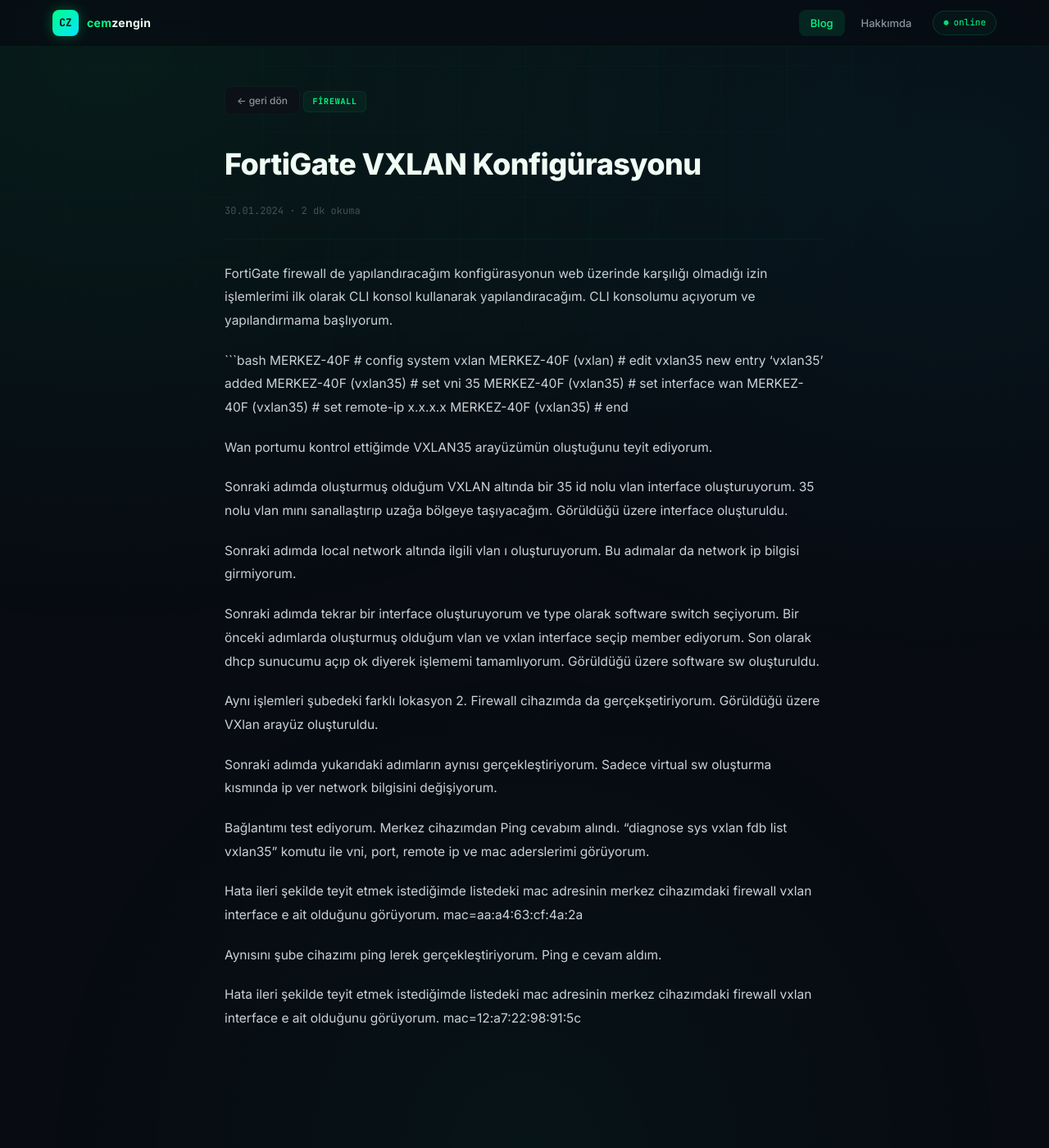
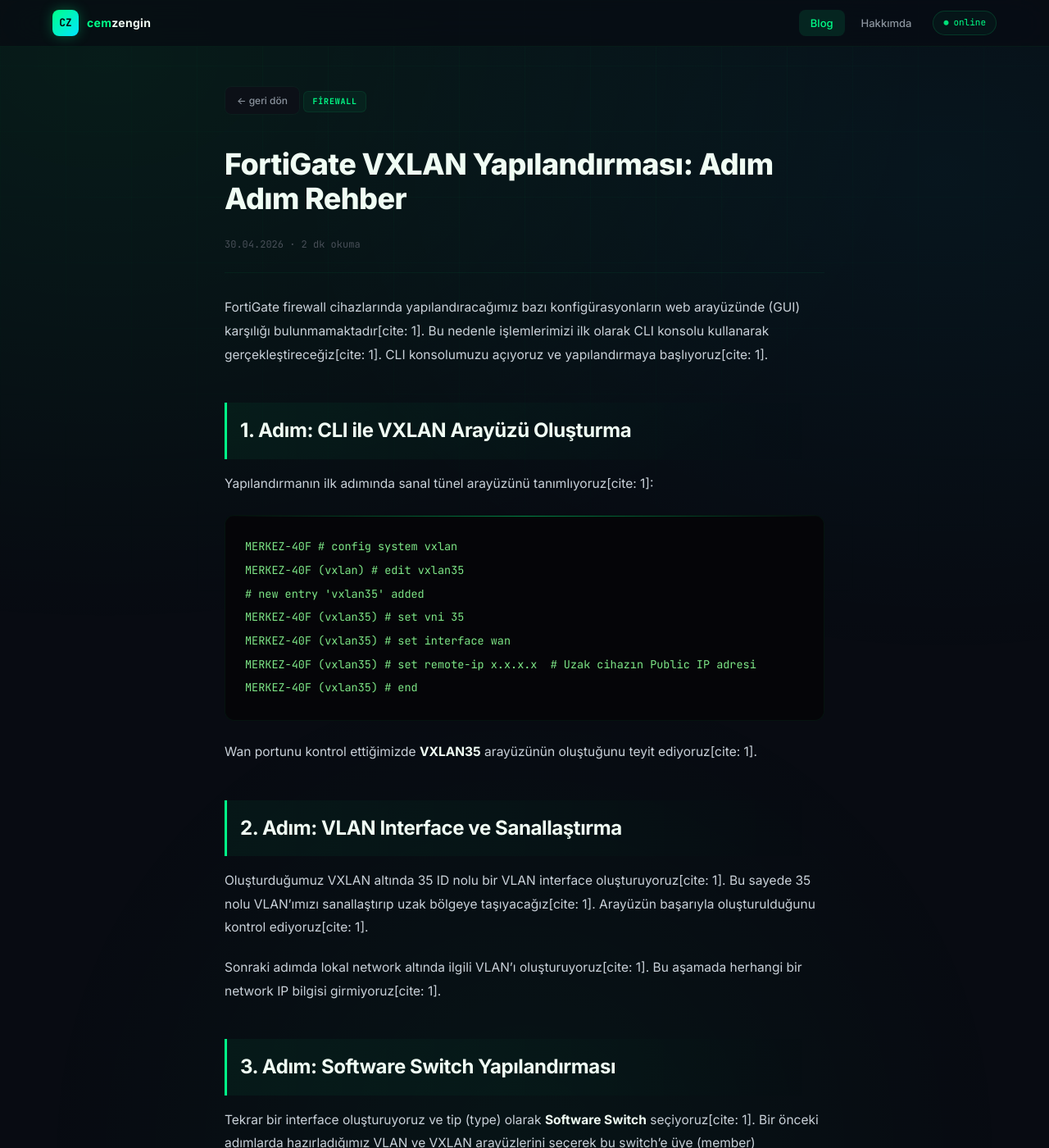
Before and after one commit to beratcemzengin/cemzengin.com, a Jekyll site: the page built from _posts/2026-04-30-fortigate-vxlan-yapilandirma-rehberi.md, in a window 1280 px wide and 1400 px high. Shown: the whole window at 82% size. Built offline with Jekyll 4.4.1, drawn with Linux system fonts in a browser that asks for light colours; some of the changed text lies outside the part shown.

Commit message:
Update 2026-04-30-fortigate-vxlan-yapilandirma-rehberi.md

````diff
--- a/_posts/2026-04-30-fortigate-vxlan-yapilandirma-rehberi.md
+++ b/_posts/2026-04-30-fortigate-vxlan-yapilandirma-rehberi.md
@@ -1,39 +1,54 @@
 ---
 layout: post
-title: "FortiGate VXLAN Konfigürasyonu"
-date: 2024-01-30
+title: "FortiGate VXLAN Yapılandırması: Adım Adım Rehber"
+date: 2026-04-30
 categories: firewall
 ---
 
-FortiGate firewall de yapılandıracağım konfigürasyonun web üzerinde karşılığı olmadığı izin işlemlerimi ilk olarak CLI konsol kullanarak yapılandıracağım. CLI konsolumu açıyorum ve yapılandırmama başlıyorum.
+FortiGate firewall cihazlarında yapılandıracağımız bazı konfigürasyonların web arayüzünde (GUI) karşılığı bulunmamaktadır[cite: 1]. Bu nedenle işlemlerimizi ilk olarak CLI konsolu kullanarak gerçekleştireceğiz[cite: 1]. CLI konsolumuzu açıyoruz ve yapılandırmaya başlıyoruz[cite: 1].
 
+## 1. Adım: CLI ile VXLAN Arayüzü Oluşturma
+
+Yapılandırmanın ilk adımında sanal tünel arayüzünü tanımlıyoruz[cite: 1]:
 ```bash
 MERKEZ-40F # config system vxlan
 MERKEZ-40F (vxlan) # edit vxlan35
-new entry 'vxlan35' added
+# new entry 'vxlan35' added
 MERKEZ-40F (vxlan35) # set vni 35
 MERKEZ-40F (vxlan35) # set interface wan
-MERKEZ-40F (vxlan35) # set remote-ip x.x.x.x
+MERKEZ-40F (vxlan35) # set remote-ip x.x.x.x  # Uzak cihazın Public IP adresi
 MERKEZ-40F (vxlan35) # end
+```
 
-Wan portumu kontrol ettiğimde VXLAN35 arayüzümün oluştuğunu teyit ediyorum.
+Wan portunu kontrol ettiğimizde **VXLAN35** arayüzünün oluştuğunu teyit ediyoruz[cite: 1].
 
-Sonraki adımda oluşturmuş olduğum VXLAN altında bir 35 id nolu vlan interface oluşturuyorum. 35 nolu vlan mını sanallaştırıp uzağa bölgeye taşıyacağım. Görüldüğü üzere interface oluşturuldu.
+## 2. Adım: VLAN Interface ve Sanallaştırma
 
-Sonraki adımda local network altında ilgili vlan ı oluşturuyorum. Bu adımalar da network ip bilgisi girmiyorum.
+Oluşturduğumuz VXLAN altında 35 ID nolu bir VLAN interface oluşturuyoruz[cite: 1]. Bu sayede 35 nolu VLAN'ımızı sanallaştırıp uzak bölgeye taşıyacağız[cite: 1]. Arayüzün başarıyla oluşturulduğunu kontrol ediyoruz[cite: 1].
 
-Sonraki adımda tekrar bir interface oluşturuyorum ve type olarak software switch seçiyorum. Bir önceki adımlarda oluşturmuş olduğum vlan ve vxlan interface seçip member ediyorum. Son olarak dhcp sunucumu açıp ok diyerek işlememi tamamlıyorum. Görüldüğü üzere software sw oluşturuldu.
+Sonraki adımda lokal network altında ilgili VLAN'ı oluşturuyoruz[cite: 1]. Bu aşamada herhangi bir network IP bilgisi girmiyoruz[cite: 1].
 
-Aynı işlemleri şubedeki farklı lokasyon 2. Firewall cihazımda da gerçekşetiriyorum. Görüldüğü üzere VXlan arayüz oluşturuldu.
+## 3. Adım: Software Switch Yapılandırması
 
-Sonraki adımda yukarıdaki adımların aynısı gerçekleştiriyorum. Sadece virtual sw oluşturma kısmında ip ver network bilgisini değişiyorum.
+Tekrar bir interface oluşturuyoruz ve tip (type) olarak **Software Switch** seçiyoruz[cite: 1]. Bir önceki adımlarda hazırladığımız VLAN ve VXLAN arayüzlerini seçerek bu switch'e üye (member) yapıyoruz[cite: 1]. Son olarak DHCP sunucusunu aktif ederek işlemimizi tamamlıyoruz[cite: 1].
 
-Bağlantımı test ediyorum. Merkez cihazımdan Ping cevabım alındı. “diagnose sys vxlan fdb list vxlan35” komutu ile vni, port, remote ip ve mac aderslerimi görüyorum.
+Yapılandırma sonunda Software Switch'in başarıyla oluşturulduğunu görüyoruz[cite: 1].
 
-Hata ileri şekilde teyit etmek istediğimde listedeki mac adresinin merkez cihazımdaki firewall vxlan interface e ait olduğunu görüyorum.
-mac=aa:a4:63:cf:4a:2a
+## 4. Adım: Şube Lokasyon Yapılandırması
 
-Aynısını şube cihazımı ping lerek gerçekleştiriyorum. Ping e cevam aldım.
+Aynı işlemleri şubedeki farklı lokasyonda bulunan ikinci firewall cihazımızda da gerçekleştiriyoruz[cite: 1]. Şube tarafında da VXLAN arayüzünün oluştuğunu teyit ediyoruz[cite: 1].
 
-Hata ileri şekilde teyit etmek istediğimde listedeki mac adresinin merkez cihazımdaki firewall vxlan interface e ait olduğunu görüyorum.
-mac=12:a7:22:98:91:5c
+Şube tarafındaki tek fark; Software Switch oluşturma kısmında IP ve network bilgisini lokasyona uygun şekilde güncelliyoruz[cite: 1].
+
+## 5. Adım: Bağlantı Testi ve MAC Doğrulama
+
+Bağlantıyı test etmek için merkez cihazından ping atıyoruz[cite: 1]. Ping cevabı alındıktan sonra aşağıdaki komutla durumu teyit ediyoruz[cite: 1]:
+```bash
+diagnose sys vxlan fdb list vxlan35
+```
+
+Bu komut ile VNI, port, remote IP ve MAC adreslerini görüyoruz[cite: 1].
+
+### Kritik Kontrol ve Teyit
+İleri seviye teyit işlemi için listedeki MAC adreslerini kontrol ediyoruz[cite: 1]. Örneğin; listedeki `aa:a4:63:cf:4a:2a` veya `12:a7:22:98:91:5c` gibi MAC adreslerinin, cihazlardaki firewall VXLAN interface'lerine ait olduğunu görerek trafiğin doğru tünel üzerinden geçtiğini doğruluyoruz[cite: 1].
+```
````
